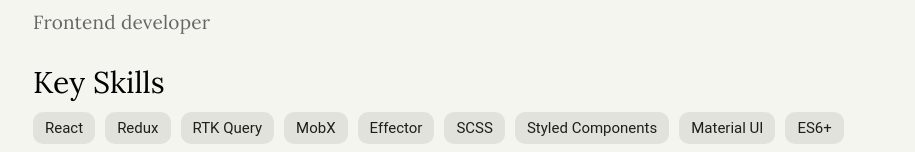
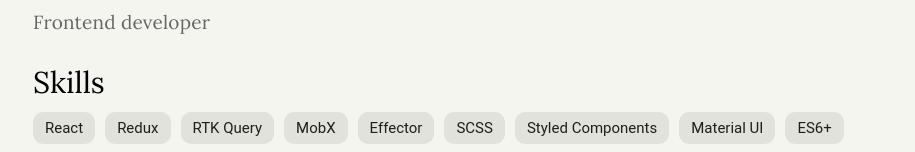
Before and after one commit to Dispersioned/web, a React (Create React App) app: page / in a window 1280 px wide. Shown: the part 168-320 px from the top of the page, without its empty margins (181-1096 px from the left). Built offline with nearby package versions, Linux system fonts and the light colour scheme.

Commit message:
feat: add deployment

```diff
--- a/package.json
+++ b/package.json
@@ -2,6 +2,7 @@
   "name": "web",
   "version": "0.1.0",
   "private": true,
+  "homepage": "https://dispersioned.github.io/web/",
   "dependencies": {
     "@emotion/react": "^11.10.5",
     "@emotion/styled": "^11.10.5",
@@ -13,6 +14,7 @@
     "@types/node": "^16.7.13",
     "@types/react": "^18.0.0",
     "@types/react-dom": "^18.0.0",
+    "gh-pages": "^4.0.0",
     "react": "^18.2.0",
     "react-dom": "^18.2.0",
     "react-router-dom": "^6.6.1",
@@ -23,8 +25,8 @@
   "scripts": {
     "start": "react-scripts start",
     "build": "react-scripts build",
-    "test": "react-scripts test",
-    "eject": "react-scripts eject"
+    "predeploy": "yarn build",
+    "deploy": "gh-pages -d build"
   },
   "eslintConfig": {
     "extends": [
--- a/src/views/home/Home.tsx
+++ b/src/views/home/Home.tsx
@@ -38,7 +38,7 @@ export function Home() {
           <Typography color="#666">Frontend developer</Typography>
         </div>
         <div>
-          <Typography variant="h5">Key Skills</Typography>
+          <Typography variant="h5">Skills</Typography>
           <Skills>
             <Skill label="React" />
             <Skill label="Redux" />
```
Also changed, not shown: 1 other file (tests, documents, lock files or other folders).
